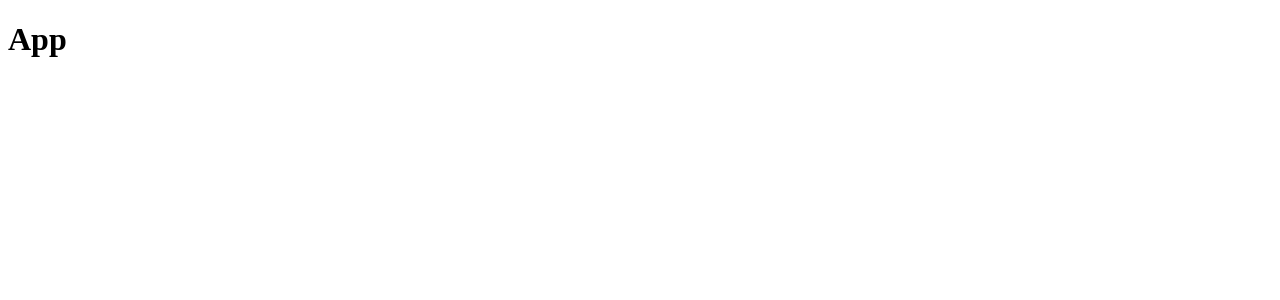
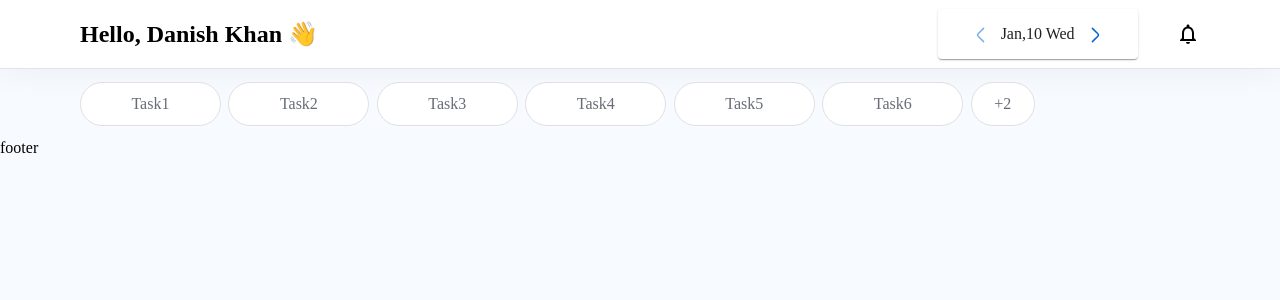
Before and after one commit to MunafHajir/tasksheet-manager, a React (Create React App) app in the folder tasksheet-manager/: page / in a window 1280 px wide. Shown: the top 300 px of the page. Built offline with nearby package versions, Linux system fonts and the light colour scheme.

Commit message:
added user-date, layout, and headerandfooter

```diff
--- a/tasksheet-manager/src/App.js
+++ b/tasksheet-manager/src/App.js
@@ -1,8 +1,10 @@
+
+import Layout from 'Layout'
 import React from 'react'
 
 const App = () => {
   return (
-    <h1>App</h1>
+    <Layout />
   )
 }
 
--- /dev/null
+++ b/tasksheet-manager/src/Components/Common/UserDate.jsx
@@ -0,0 +1,86 @@
+import * as React from 'react';
+import Card from '@mui/material/Card';
+import CardContent from '@mui/material/CardContent';
+import { useState } from 'react';
+
+
+export default function UserDate() {
+    // State to keep track of the displayed date
+    const [displayedDate, setDisplayedDate] = useState(new Date());
+
+
+    const handleLeftChevronClick = () => {
+        const previousDate = new Date(displayedDate);
+        previousDate.setDate(displayedDate.getDate() - 1);
+        setDisplayedDate(previousDate);
+    };
+
+    const handleRightChevronClick = () => {
+        const nextDate = new Date(displayedDate);
+        nextDate.setDate(displayedDate.getDate() + 1);
+        setDisplayedDate(nextDate);
+    };
+
+    const myStyle = {
+        contents: {
+            display: "flex",
+            justifyContent: "center",
+            alignItem: "center"
+        }
+    }
+
+    const isLeftChevronDisabled = displayedDate <= new Date();
+    const isRightChevronDisabled = displayedDate.getDate() >= new Date().getDate() + 2;
+
+    return (
+        <Card sx={{ minWidth: 200, maxWidth: 80, maxHeight: 50 }}>
+            <CardContent style={myStyle.contents}>
+                {/* Left Chevron */}
+                <svg
+                    xmlns="http://www.w3.org/2000/svg"
+                    width="20"
+                    height="20"
+                    viewBox="0 0 20 20"
+                    fill="none"
+                    onClick={handleLeftChevronClick}
+                    style={{ cursor: isLeftChevronDisabled ? 'not-allowed' : 'pointer', opacity: isLeftChevronDisabled ? 0.5 : 1 }}
+                >
+                    <path
+                        d="M12.5742 16.6004L7.14088 11.1671C6.49922 10.5254 6.49922 9.47539 7.14088 8.83372L12.5742 3.40039"
+                        stroke="#0463D1"
+                        stroke-width="1.5"
+                        stroke-miterlimit="10"
+                        stroke-linecap="round"
+                        stroke-linejoin="round"
+                    />
+                </svg>
+
+                {/* Displayed Date */}
+                <div style={{ margin: '0 10px', fontSize: '16px' , }}>
+                    {`${displayedDate.toLocaleString('default', { month: 'short' })},${displayedDate.getDate()} ${displayedDate.toLocaleString('default', { weekday: 'short' })}`}
+                </div>
+
+                {/* Right Chevron */}
+                <svg
+                    xmlns="http://www.w3.org/2000/svg"
+                    width="20"
+                    height="20"
+                    viewBox="0 0 20 20"
+                    fill="none"
+                    onClick={handleRightChevronClick}
+                    style={{ cursor: isRightChevronDisabled ? 'not-allowed' : 'pointer', opacity: isRightChevronDisabled ? 0.5 : 1 }}
+                >
+                    <path
+                        d="M7.42578 16.6004L12.8591 11.1671C13.5008 10.5254 13.5008 9.47539 12.8591 8.83372L7.42578 3.40039"
+                        stroke="#0463D1"
+                        stroke-width="1.5"
+                        stroke-miterlimit="10"
+                        stroke-linecap="round"
+                        stroke-linejoin="round"
+                    />
+                </svg>
+            </CardContent>
+        </Card>
+    );
+
+}
--- a/tasksheet-manager/src/Layout.jsx
+++ b/tasksheet-manager/src/Layout.jsx
@@ -1,9 +1,13 @@
+import Navbar from 'Pages/User_Pages/User-Header-Footer/Navbar'
 import React from 'react'
+import User from 'Pages/User_Pages/User'
 
 const Layout = ({Children}) => {
   return (
-    // <Nav />
+    <>
+    <User />
     {Children}
+    </>
   )
 }
 
--- /dev/null
+++ b/tasksheet-manager/src/Pages/User_Pages/Layout.js
@@ -0,0 +1,21 @@
+import React from 'react'
+import Navbar from './User-Header-Footer/Navbar'
+import TaskList from './User-Header-Footer/TaskList'
+import Footer from './User-Header-Footer/Footer'
+
+
+
+const Layout = ({ children }) => {
+    return (
+        <div>
+            <div style={{ background: "#F7FBFF", height:"100vh"}}>
+                <Navbar />
+                <TaskList />
+                {children}
+                <Footer />
+            </div>
+        </div>
+    )
+}
+
+export default Layout
--- /dev/null
+++ b/tasksheet-manager/src/Pages/User_Pages/User-Header-Footer/Footer.jsx
@@ -0,0 +1,11 @@
+import React from 'react'
+
+const Footer = () => {
+  return (
+    <div>
+      footer
+    </div>
+  )
+}
+
+export default Footer
--- /dev/null
+++ b/tasksheet-manager/src/Pages/User_Pages/User-Header-Footer/Navbar.jsx
@@ -0,0 +1,70 @@
+import React from 'react'
+import UserDate from 'Components/Common/UserDate'
+import NotificationsNoneOutlinedIcon from '@mui/icons-material/NotificationsNoneOutlined';
+import TaskList from './TaskList';
+import { createUseStyles } from 'react-jss';
+
+const Navbar = () => {
+
+  const useStyles = createUseStyles({
+    '@global': {
+      '*': {
+        margin: 0,
+        padding: 0,
+        boxSizing: 'border-box', // Ensures padding and border are included in the element's total width and height
+      },
+    },
+    universal: {
+      margin: "0",
+      padding: "0"
+    },
+    nav: {
+      display: "flex",
+      justifyContent: "center",
+      borderBottom: "1px solid #E3E3E3",
+      background: "#FFF",
+      boxShadow: "0px 0px 36px 0px rgba(0, 0, 0, 0.06)",
+    },
+    navContainer: {
+      width: "87.5vw",
+    },
+    outerdiv: {
+      display: "flex",
+      justifyContent: "space-between",
+      margin: "0",
+      padding: "0",
+      alignItems: "center",
+      padding: "0.8% 0",
+      width: "100%",
+
+},
+
+  dateArea: {
+    display: "flex",
+    gap: "3vw",
+    alignItems: "center"
+  }
+  })
+
+
+
+const { outerdiv, nav, navContainer, dateArea, universal } = useStyles()
+
+return (
+  <nav className={nav}>
+
+    <div className={navContainer}>
+      <div className={outerdiv} >
+        <h2 className={universal}>Hello, Danish Khan 👋</h2>
+
+        <div className={dateArea}>
+          <UserDate />
+          <NotificationsNoneOutlinedIcon />
+        </div>
+      </div>
+    </div>
+  </nav>
+)
+}
+
+export default Navbar
--- /dev/null
+++ b/tasksheet-manager/src/Pages/User_Pages/User-Header-Footer/TaskList.jsx
@@ -0,0 +1,68 @@
+import React from 'react';
+import { createUseStyles } from 'react-jss';
+
+const TaskList = () => {
+  const Tasks = ["task1", "task2", "task3", "task4", "task5", "task6",];
+
+  const useStyles = createUseStyles({
+    List:{
+      display:"flex",
+      justifyContent:"center",
+      margin:"1vw 0"
+    },
+    container: {
+      display: "flex",
+      justifyContent: "flex-start",
+      gap: "0.6vw",
+      width: "87.5vw",
+    },
+    ListDiv: {
+      width: "11vw",
+      height: "5.5vh",
+      display: "flex",
+      justifyContent: "center",
+      alignItems: "center",
+      borderRadius: "6vw",
+      cursor: "pointer",
+      border: "1px solid var(--Gray-5, #E0E0E0)",
+      background: "#FFF",
+
+      '&:hover': {
+        backgroundColor: "var(--Blue, #0463D1)",
+        boxShadow: "0px 2px 16px 0px rgba(0, 0, 0, 0.16)",
+
+        '& $ListItem': {
+            color: 'var(--hover-text-color, #FFFFFF)',
+            fontWeight: 'bold',
+          },
+
+      },
+    },
+    ListItem: {
+      margin: "0",
+      padding: "0",
+      fontWeight: "500",
+      textTransform: "capitalize",
+      color: "var(--text, #676C76)",
+    },
+  });
+
+  const classes = useStyles();
+
+  return (
+    <div className={classes.List}>
+      <div className={classes.container}>
+        {Tasks.map((elem, id) => (
+          <div key={id} className={classes.ListDiv}>
+            <p className={classes.ListItem}>{elem}</p>
+          </div>
+        ))}
+        <div className={classes.ListDiv} style={{width: "5vw",}}>
+          <p className={classes.ListItem}>+2</p>
+        </div>
+      </div>
+    </div>
+  );
+};
+
+export default TaskList;
--- a/tasksheet-manager/src/Pages/User_Pages/User.js
+++ b/tasksheet-manager/src/Pages/User_Pages/User.js
@@ -1,8 +1,13 @@
 import React from 'react'
+import Layout from './Layout'
+
+
 
 const User = () => {
   return (
-    <div>User</div>
+    <Layout >
+
+    </Layout>
   )
 }
 
```
Also changed, not shown: tasksheet-manager/src/Pages/User_Pages/User-Header-Footer/TaskList2.jsx (added, +69 -0 lines).
